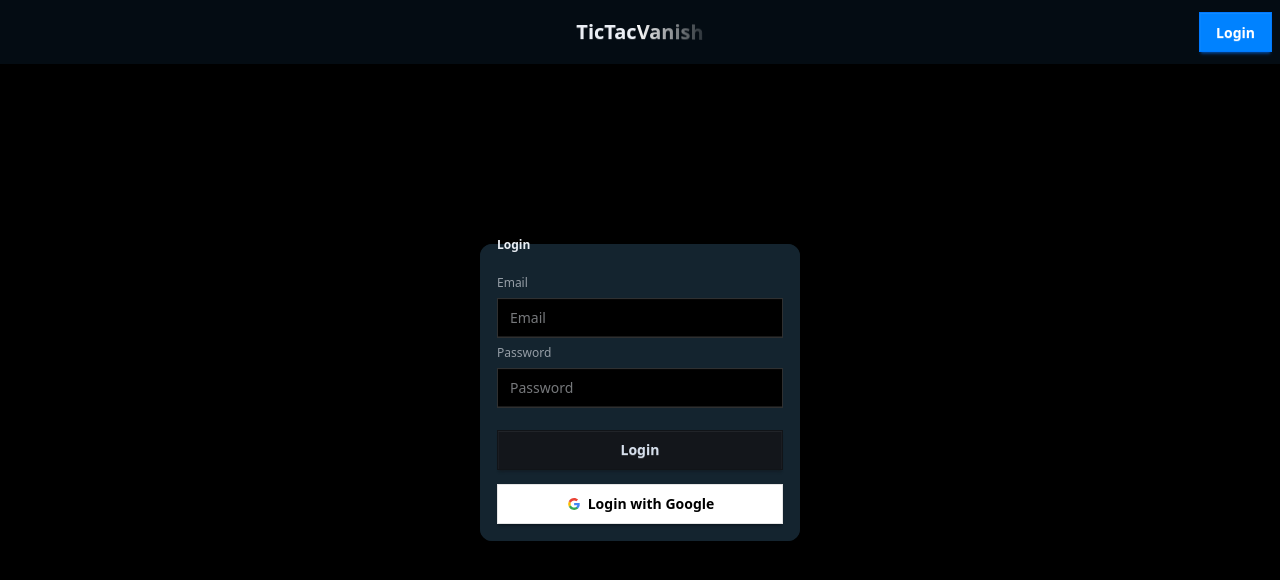
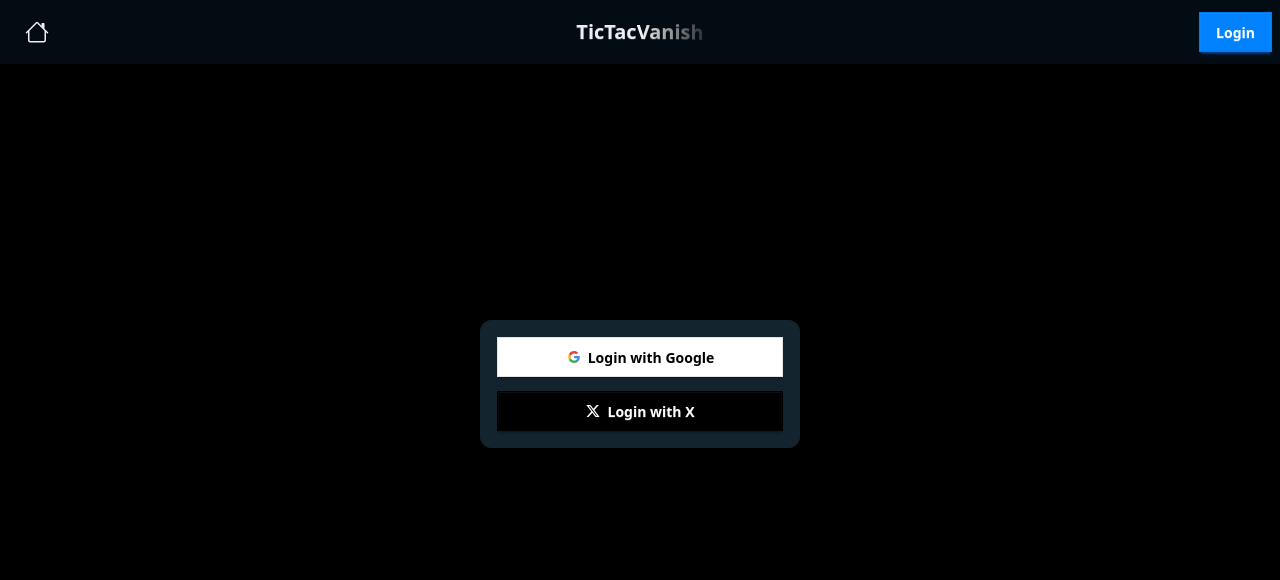
Before and after one commit to SafuGit/tic-tac-vanish, a React (Vite) app: page /login in a window 1280 px wide. Shown: the top 580 px of the page. Built offline with nearby package versions, Linux system fonts and the light colour scheme; no server answers.

Commit message:
add twitter login

```diff
--- a/package.json
+++ b/package.json
@@ -14,6 +14,7 @@
     "firebase": "^11.8.1",
     "react": "^19.1.0",
     "react-dom": "^19.1.0",
+    "react-icons": "^5.5.0",
     "react-router": "^7.6.1",
     "sweetalert2": "^11.22.0",
     "tailwindcss": "^4.1.8"
--- a/src/components/Login/Login.tsx
+++ b/src/components/Login/Login.tsx
@@ -3,7 +3,7 @@
 import Swal from 'sweetalert2';
 
 const Login = () => {
-  const { signInWithGoogle } = use(AuthContext);
+  const { signInWithGoogle, signInWithTwitter } = use(AuthContext);
 
   const handleGoogleLogin = () => {
     signInWithGoogle()
@@ -25,21 +25,36 @@
       })
   }
 
+  const handleTwitterLogin = () => {
+    signInWithTwitter()
+      .then(() => {
+        Swal.fire({
+          title: 'Success!',
+          text: 'You have logged in successfully.',
+          icon: 'success',
+          confirmButtonText: 'OK'
+        });
+      }).catch((error: unknown) => {
+        console.log(error);
+        Swal.fire({
+          title: 'Error!',
+          text: `Failed to log in with Twitter. Please try again. ${error}`,
+          icon: 'error',
+          confirmButtonText: 'OK'
+        });
+      })
+  }
+
   return (
     <div className='flex justify-center items-center h-[80vh]'>
       <fieldset className="fieldset bg-base-300 border-base-300 rounded-box w-xs border p-4">
-        <legend className="fieldset-legend">Login</legend>
-
-        <label className="label">Email</label>
-        <input type="email" className="input" placeholder="Email" />
-
-        <label className="label">Password</label>
-        <input type="password" className="input" placeholder="Password" />
-
-        <button className="btn btn-neutral mt-4">Login</button>
-        <button className="btn bg-white text-black border-[#e5e5e5] mt-2" type='button' onClick={handleGoogleLogin}>
+        <button className="btn bg-white text-black border-[#e5e5e5] mb-2" type='button' onClick={handleGoogleLogin}>
           <svg aria-label="Google logo" width="16" height="16" xmlns="http://www.w3.org/2000/svg" viewBox="0 0 512 512"><g><path d="m0 0H512V512H0" fill="#fff"></path><path fill="#34a853" d="M153 292c30 82 118 95 171 60h62v48A192 192 0 0190 341"></path><path fill="#4285f4" d="m386 400a140 175 0 0053-179H260v74h102q-7 37-38 57"></path><path fill="#fbbc02" d="m90 341a208 200 0 010-171l63 49q-12 37 0 73"></path><path fill="#ea4335" d="m153 219c22-69 116-109 179-50l55-54c-78-75-230-72-297 55"></path></g></svg>
           Login with Google
+        </button>
+        <button type='button' className="btn bg-black text-white border-black" onClick={handleTwitterLogin}>
+          <svg aria-label="X logo" width="16" height="12" viewBox="0 0 300 271" xmlns="http://www.w3.org/2000/svg"><path fill="currentColor" d="m236 0h46l-101 115 118 156h-92.6l-72.5-94.8-83 94.8h-46l107-123-113-148h94.9l65.5 86.6zm-16.1 244h25.5l-165-218h-27.4z"/></svg>
+          Login with X
         </button>
 
       </fieldset>
--- a/src/components/Navbar/Navbar.tsx
+++ b/src/components/Navbar/Navbar.tsx
@@ -2,6 +2,7 @@
 import { AuthContext } from "../../contexts/AuthContext";
 import { Link } from "react-router";
 import Swal from "sweetalert2";
+import { BsHouse } from "react-icons/bs";
 
 const Navbar = () => {
   const { user, logOut } = use(AuthContext);
@@ -28,7 +29,9 @@
 
   return (
     <div className="navbar bg-base-200 shadow-sm">
-      <div className="navbar-start"></div>
+      <div className="navbar-start">
+        <Link to="/" className="btn btn-ghost text-xl"><BsHouse className="text-2xl"></BsHouse></Link>
+      </div>
       <div className="navbar-center">
         <a className="btn btn-ghost text-xl flex gap-0">
           TicTac
--- a/src/contexts/AuthProvider.tsx
+++ b/src/contexts/AuthProvider.tsx
@@ -1,6 +1,6 @@
 import React, { useEffect, useState, type ReactNode } from 'react';
 import { AuthContext } from './AuthContext';
-import { GoogleAuthProvider, onAuthStateChanged, signInWithPopup, signOut, type User } from 'firebase/auth';
+import { GoogleAuthProvider, onAuthStateChanged, signInWithPopup, signOut, TwitterAuthProvider, type User } from 'firebase/auth';
 import { auth } from '../firebase/firebase.init';
 
 const AuthProvider = ({children} : {children: ReactNode}) => {
@@ -8,10 +8,16 @@
   const [loading, setLoading] = useState(true);
 
   const provider = new GoogleAuthProvider();
+  const twitterProvider = new TwitterAuthProvider();
 
   const signInWithGoogle = () => {
     setLoading(true);
     return signInWithPopup(auth, provider);
+  }
+
+  const signInWithTwitter = () => {
+    setLoading(true);
+    return signInWithPopup(auth, twitterProvider);
   }
 
   const logOut = () => {
@@ -33,6 +39,7 @@
     user,
     loading,
     signInWithGoogle,
+    signInWithTwitter,
     logOut
   }
 
```
Also changed, not shown: 1 other file (tests, documents, lock files or other folders).
